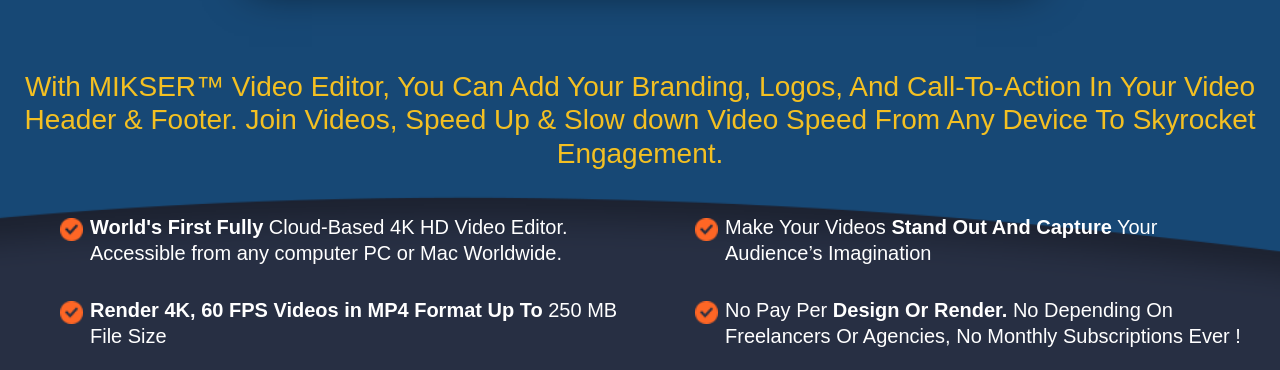
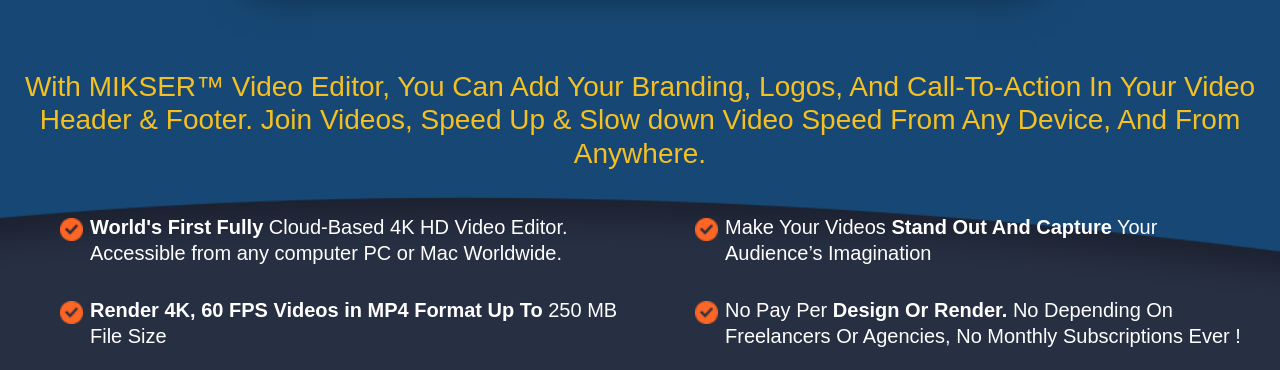
Before and after one commit to Mikserapp/miksers, a plain HTML site: page index.html in a window 1280 px wide. Shown: the part 799-1169 px from the top of the page. Drawn offline with nearby package versions, Linux system fonts and the light colour scheme; a web font is replaced by a local one.

Commit message:
Update index.html

```diff
--- a/index.html
+++ b/index.html
@@ -31,9 +31,9 @@
 							</div>
 						</div>
 						<div class="text-center mt8">
-							<h3 class="yellow mt4">With MIKSER™ Video Editor, You Can Add Your Branding, Logos, And Call-To-Action In Your Video Header & Footer. Join Videos, Speed Up & Slow down Video Speed From Any Device
+							<h3 class="yellow mt4">With MIKSER™ Video Editor, You Can Add Your Branding, Logos, And Call-To-Action In Your Video Header & Footer. Join Videos, Speed Up & Slow down Video Speed From Any Device,
 
-								To Skyrocket Engagement.</h3>
+								And From Anywhere.</h3>
 						</div>
 						<div class="row mt2">
 							<div class="col-md-6 col-sm-12">
```
